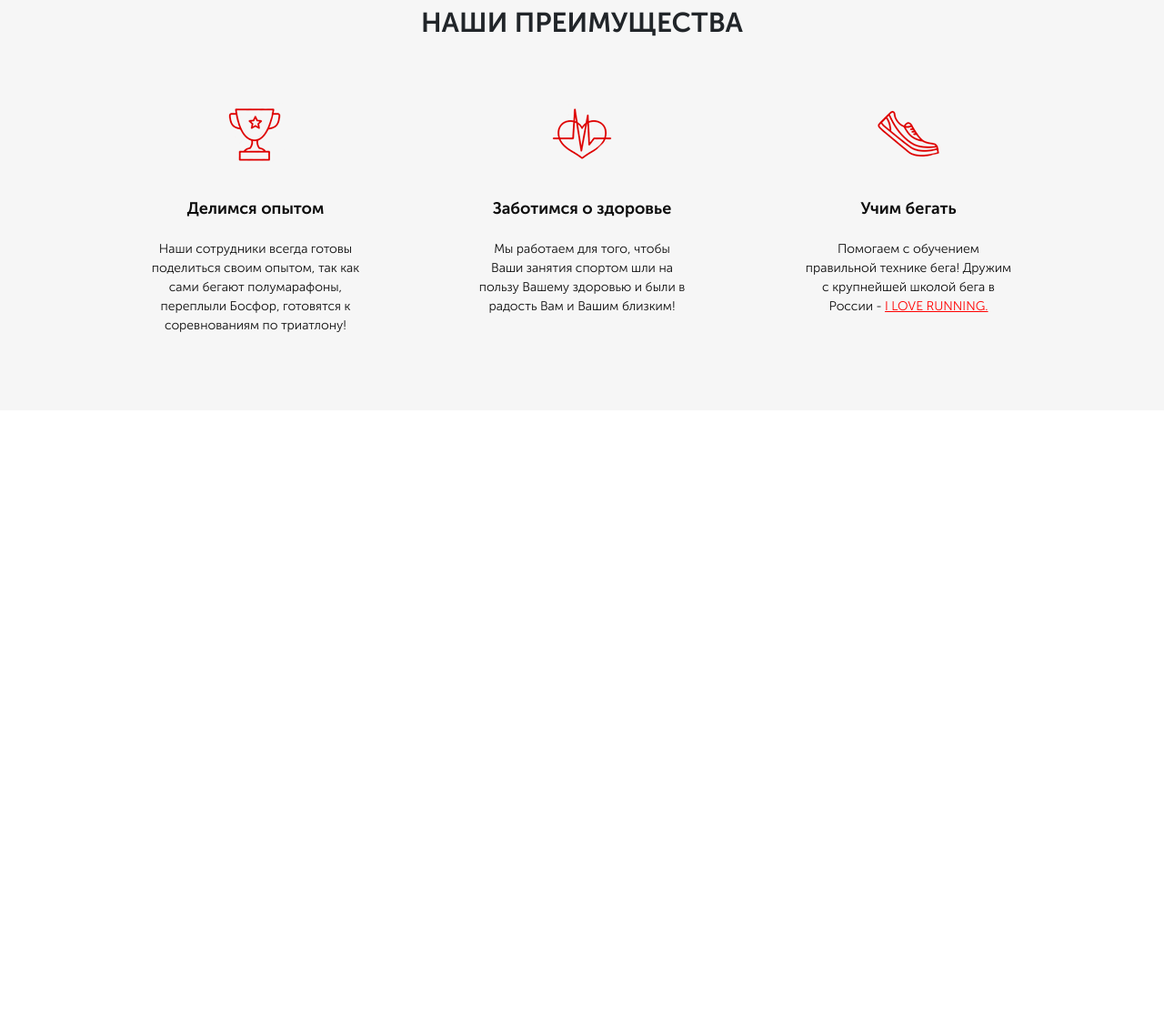
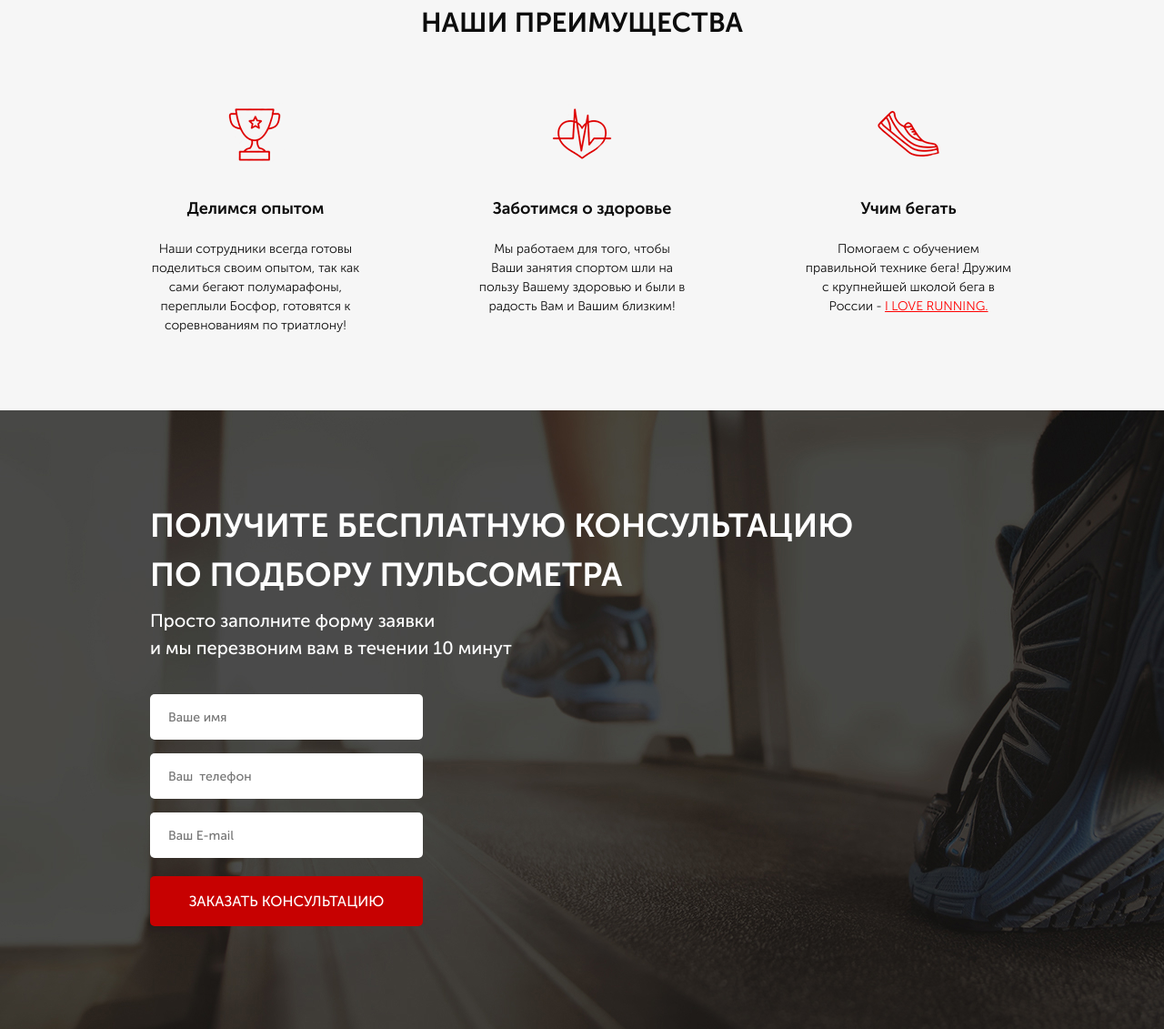
Before and after one commit to tomilovle/Pulse, a website: page src/index.html in a window 1280 px wide. Shown: the part 761-1892 px from the top of the page at 91% size. Before the commit the page ends 1212 px from the top, so only its background shows below. Drawn offline with Linux system fonts and the light colour scheme; files whose address does not match are found by name.

Commit message:
add consultation block

```diff
--- a/src/index.html
+++ b/src/index.html
@@ -86,5 +86,21 @@
         </div>
     </div>
 
+    <div class="consultation">
+        <div class="container">
+            <h2 class="title title_left">
+                Получите бесплатную консультацию<br>по подбору пульсометра
+            </h2>
+            <div class="consultation__descr">
+                Просто заполните форму заявки<br>и мы перезвоним вам в течении 10 минут
+            </div>
+            <form class="feed-form" action="#">
+                <input name="name" required placeholder="Ваше имя" type="text">
+                <input name="phone" required placeholder="Ваш  телефон" type="number">
+                <input name="email" required placeholder="Ваш E-mail" type="email">
+                <button class="button button_submit">заказать кОНСУЛЬТАЦИЮ</button>
+        </div>
+    </div>
+
 </body>
 </html>
--- a/src/sass/blocks/_advantages.scss
+++ b/src/sass/blocks/_advantages.scss
@@ -6,13 +6,6 @@
         margin-top: 65px;
         display: flex;
         justify-content: space-between;
-    }
-    .title {
-        display: flex;
-        justify-content: center;
-        margin-bottom: 60px;
-        font-weight: 700;
-        font-size: 30px;
     }
     &__item {
         display: flex;
--- a/src/sass/blocks/_buttons.scss
+++ b/src/sass/blocks/_buttons.scss
@@ -14,4 +14,10 @@
         height: 50px;
         font-size: 16px;
     }
+    &_submit{
+        width: 100%;
+        height: 55px;
+        color: #FFFFFF;
+        font-size: 16px;
+    }
 }
--- /dev/null
+++ b/src/sass/blocks/_consultation.scss
@@ -0,0 +1,10 @@
+.consultation {
+    min-height: 680px;
+    padding: 100px 0 92px 0;
+    background: url(../img/consultation_bg.jpg);
+    &__descr {
+        font-weight: 500;
+        font-size: 20px;
+        color: #FFFFFF;
+    }
+}
--- /dev/null
+++ b/src/sass/blocks/_forms.scss
@@ -0,0 +1,20 @@
+.feed-form {
+    margin-top: 36px;
+    display: flex;
+    flex-direction: column;
+    width: 300px;
+    input {
+        height: 50px;
+        border-radius: 5px;
+        background-color: #ffffff;
+        margin-bottom: 15px;
+        border:none;
+        padding: 0 20px;
+        font-weight: 400;
+        font-size: 14px;
+        color: #4B4B4B;
+        &:nth-child(3){
+            margin-bottom: 20px;
+        }
+    }
+}
--- a/src/sass/blocks/_promo.scss
+++ b/src/sass/blocks/_promo.scss
@@ -1,7 +1,7 @@
 .promo {
     min-height: 650px;
     padding: 21px 0 93px 0;
-    background: url(../../img/main.jpg) center (center/cover) no-repeat;
+    background: url(../img/main.jpg) center (center/cover) no-repeat;
     &__wrapper {
         display: flex;
         flex-direction: column;
--- /dev/null
+++ b/src/sass/blocks/_title.scss
@@ -0,0 +1,12 @@
+.title {
+    font-weight: 700;
+    font-size: 30px;
+    color: #0d0d0d;
+    text-align: center;
+    text-transform: uppercase;
+    &_left {
+        font-size: 36px;
+        text-align: left;
+        color: #FFFFFF;
+    }
+}
--- a/src/sass/style.scss
+++ b/src/sass/style.scss
@@ -13,3 +13,6 @@
 @import 'blocks/header';
 @import 'blocks/buttons';
 @import 'blocks/advantages';
+@import 'blocks/title';
+@import 'blocks/consultation';
+@import 'blocks/forms';
```
Also changed, not shown: src/css/style.min.css, src/img/consultation_bg.jpg (added).
